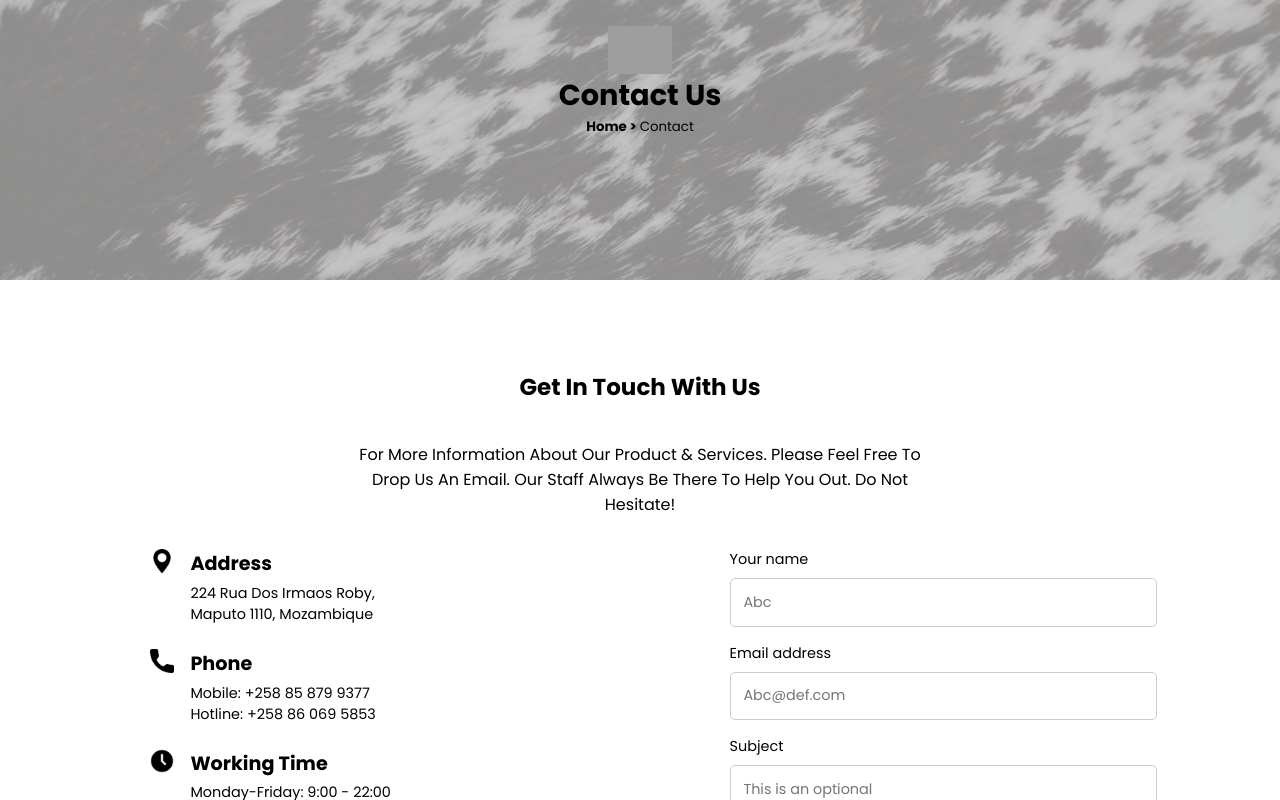
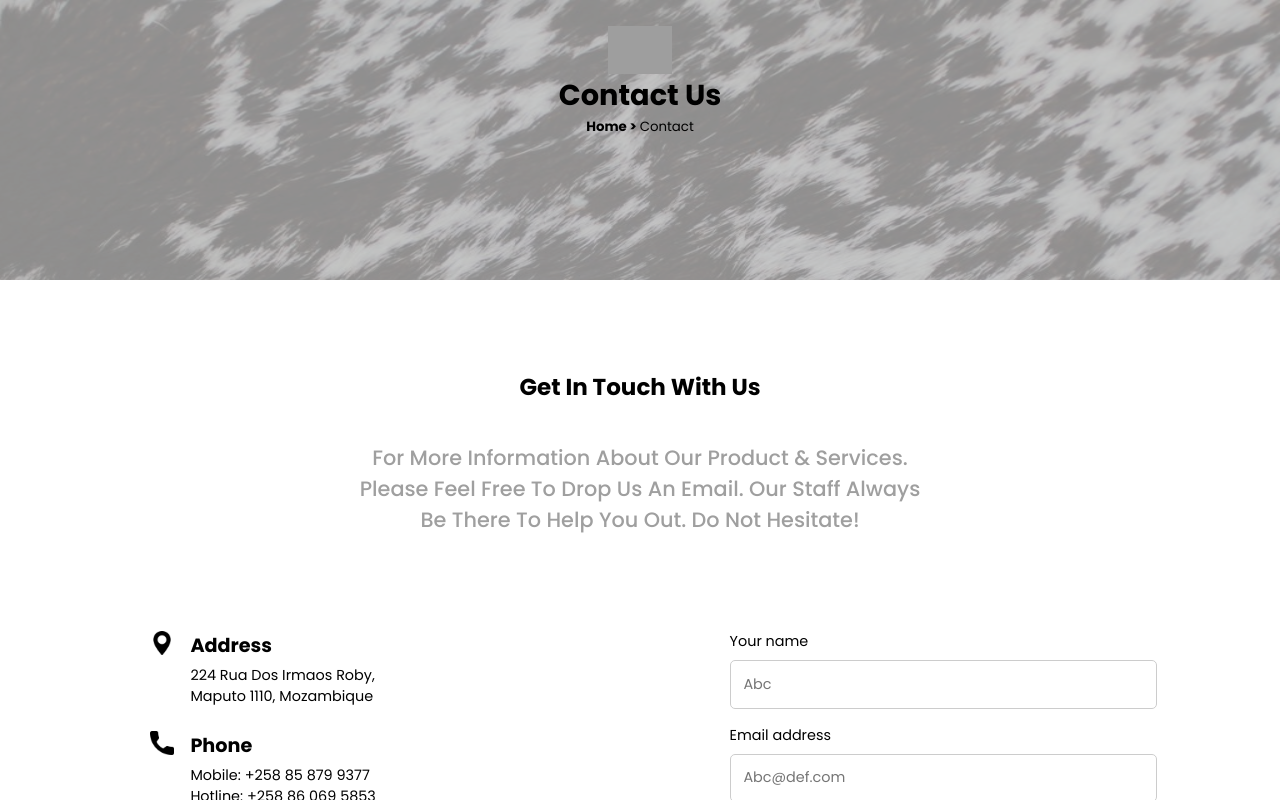
Before and after one commit to DEGEN101/cow-hide-exportation-website, a React (Create React App) app: page / in a window 1280 px wide. Shown: the top 800 px of the page. Built offline with nearby package versions, Linux system fonts and the light colour scheme; grey boxes are pictures that could not be loaded.

Commit message:
Improved Spacing ContactPages

```diff
--- a/src/Pages/ContactPage/ContactPage.css
+++ b/src/Pages/ContactPage/ContactPage.css
@@ -13,8 +13,10 @@
     flex-direction: column;
     text-align: center;
 
-    margin: 0 28% 0 28%;
-    color : "#9F9F9F";
-    font-size : "10pt";
+    margin: 0 28% 5% 28%;
     font-weight:"regular";
+    font-family: 'Poppins', sans-serif;
+    color: #9F9F9F;
+    font-size: 1.3rem;
+    font-weight: 500;
 }
```
